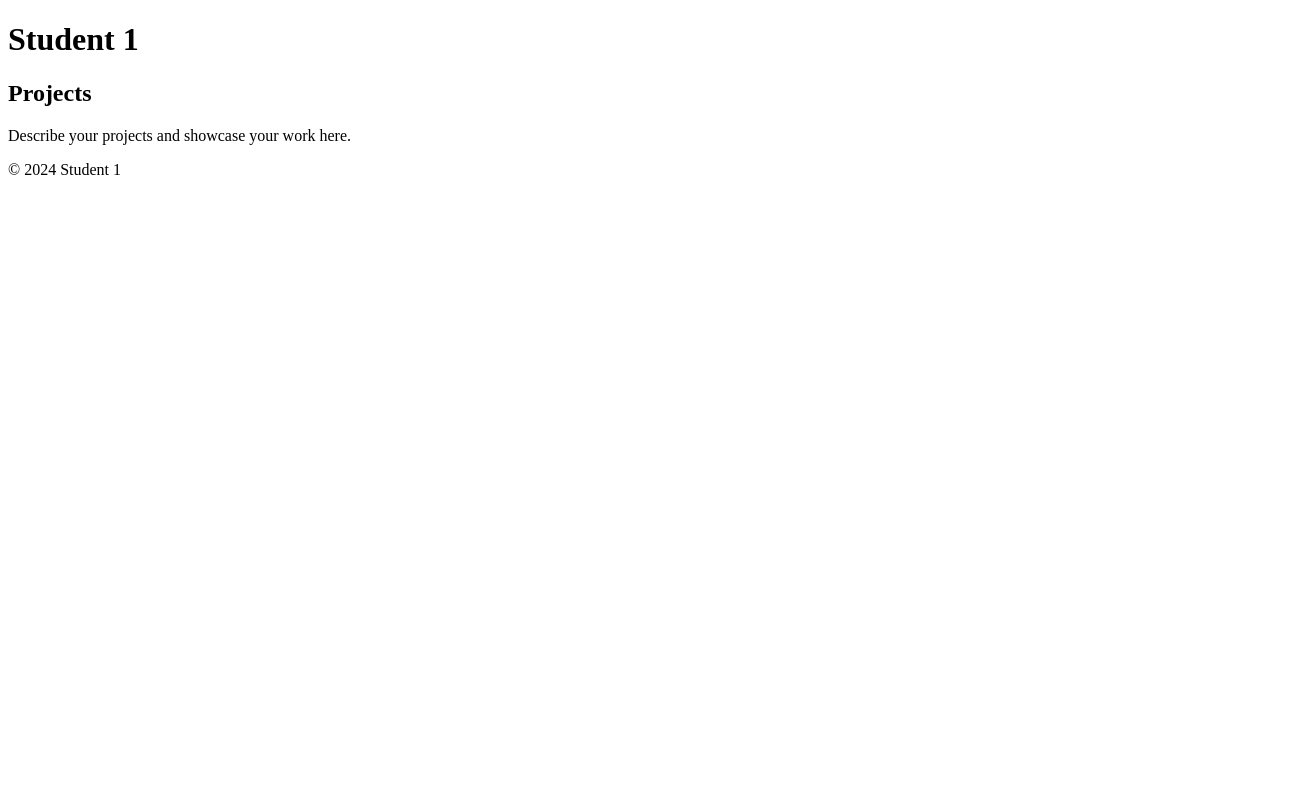
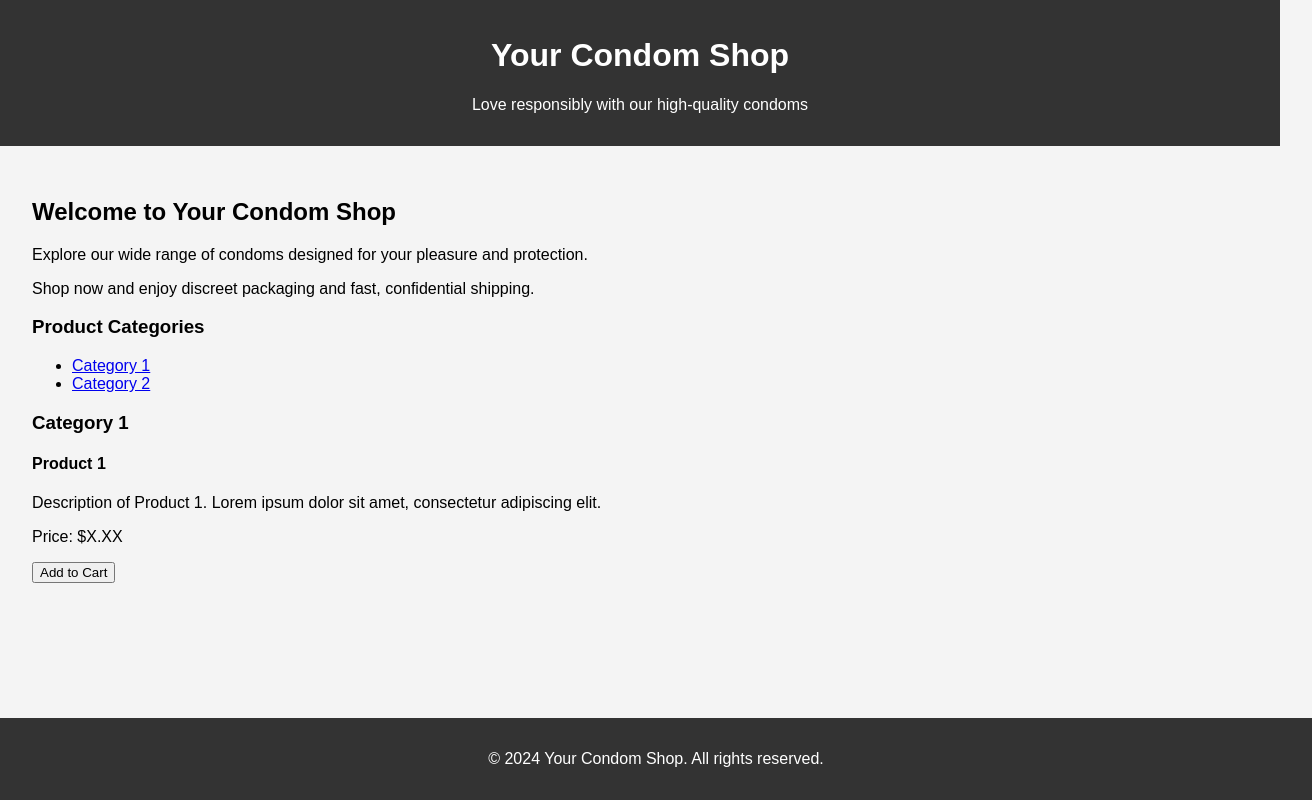
Before and after one commit to nasiruos/Front_End_Learning, a plain HTML site: page student1.html in a window 1280 px wide. Shown: the whole page, 1312 px wide, since content can reach past the window. Drawn offline with Linux system fonts and the light colour scheme.

Commit message:
add html to student1

```diff
--- a/student2.html
+++ b/student1.html
@@ -1,24 +1,76 @@
 <!DOCTYPE html>
 <html lang="en">
+
 <head>
     <meta charset="UTF-8">
     <meta name="viewport" content="width=device-width, initial-scale=1.0">
-    <title>Student 1 Showcase</title>
+    <title>Your Condom Shop</title>
+    <style>
+        body {
+            font-family: Arial, sans-serif;
+            margin: 0;
+            padding: 0;
+            background-color: #f4f4f4;
+        }
+
+        header {
+            background-color: #333;
+            color: #fff;
+            text-align: center;
+            padding: 1em;
+        }
+
+        section {
+            padding: 2em;
+        }
+
+        footer {
+            background-color: #333;
+            color: #fff;
+            text-align: center;
+            padding: 1em;
+            position: absolute;
+            bottom: 0;
+            width: 100%;
+        }
+    </style>
 </head>
+
 <body>
-
     <header>
-        <h1>Student 1</h1>
+        <h1>Your Condom Shop</h1>
+        <p>Love responsibly with our high-quality condoms</p>
     </header>
 
     <section>
-        <h2>Projects</h2>
-        <p>Describe your projects and showcase your work here.</p>
+        <h2>Welcome to Your Condom Shop</h2>
+        <p>Explore our wide range of condoms designed for your pleasure and protection.</p>
+        <p>Shop now and enjoy discreet packaging and fast, confidential shipping.</p>
+
+        <!-- Product categories and listings -->
+        <h3>Product Categories</h3>
+        <ul>
+            <li><a href="#category1">Category 1</a></li>
+            <li><a href="#category2">Category 2</a></li>
+            <!-- Add more categories as needed -->
+        </ul>
+
+        <!-- Sample product listing -->
+        <h3 id="category1">Category 1</h3>
+        <div>
+            <h4>Product 1</h4>
+            <p>Description of Product 1. Lorem ipsum dolor sit amet, consectetur adipiscing elit.</p>
+            <p>Price: $X.XX</p>
+            <button>Add to Cart</button>
+        </div>
+
+        <!-- Add more product listings as needed -->
+
     </section>
 
     <footer>
-        <p>&copy; 2024 Student 1</p>
+        <p>&copy; 2024 Your Condom Shop. All rights reserved.</p>
     </footer>
+</body>
 
-</body>
 </html>
```
